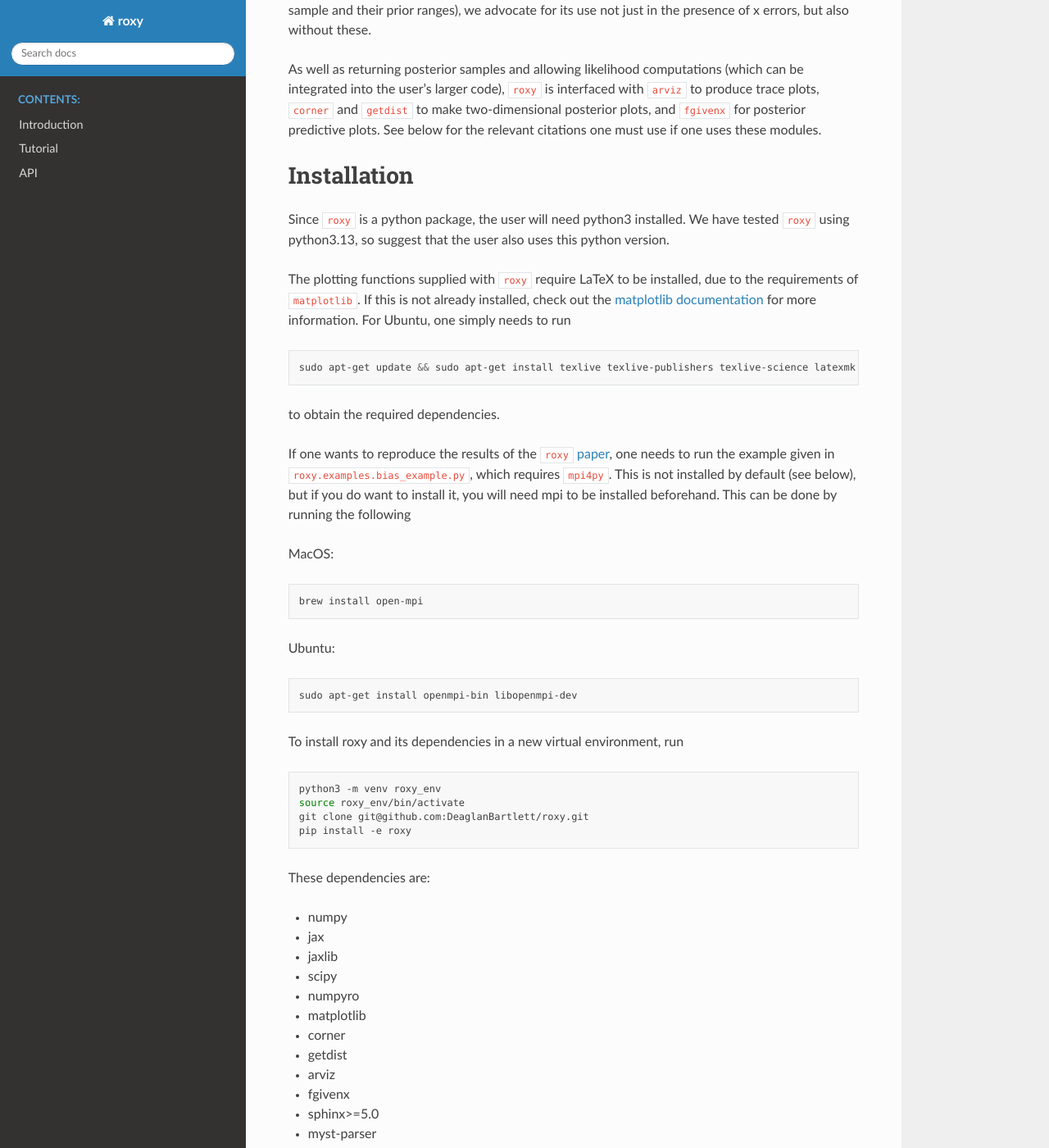
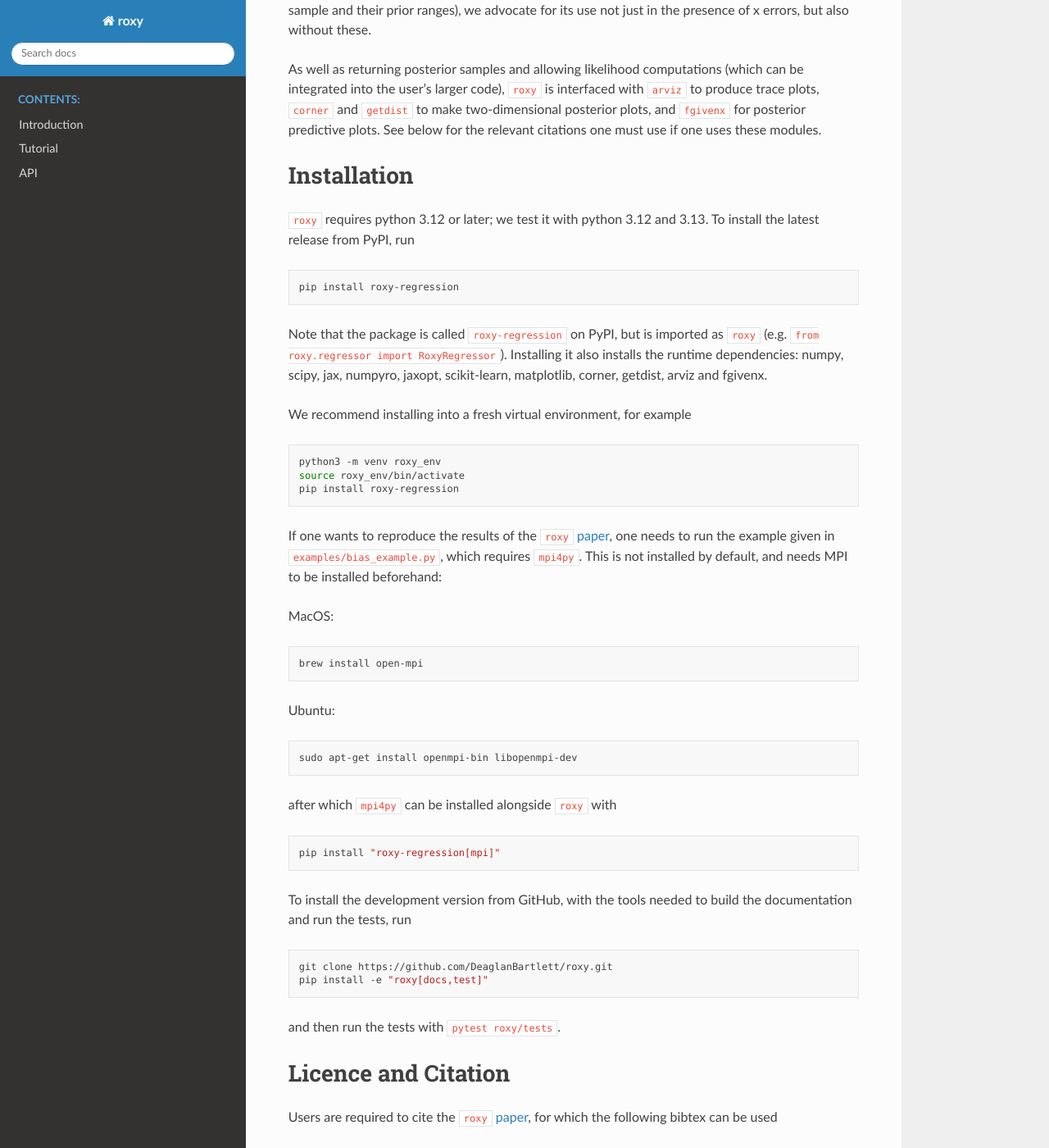
Before and after one commit to DeaglanBartlett/roxy, a Sphinx documentation site: the page built from docs/source/index.rst, in a window 1280 px wide and 1400 px high, scrolled down 1655 px. Shown: the whole window at 82% size. Built offline with Sphinx 7.4.7 and the Read the Docs theme 3.1.0, drawn with Linux system fonts in a browser that asks for light colours; some of the changed text lies outside the part shown.

Commit message:
Prepare package for publication on PyPI (#44) (#45)
* Prepare package for publication on PyPI (#44)

- Replace setup.py with pyproject.toml (PEP 621/639 metadata, SPDX licence,
  README as long description, project URLs, updated classifiers)
- Depend on fgivenx>=2.5.2 from PyPI instead of a git URL, which PyPI rejects
- Move sphinx tooling to a `docs` extra; add `test` and `mpi` extras (keep
  `all`); drop unused prettytable and redundant jaxlib; require arviz>=1.0.0
- Add LICENSE file and roxy/__init__.py with single-source __version__ (1.0.1)
- Docs take their version from roxy.__version__; Read the Docs installs .[docs]
- README: pip install instructions; drop LaTeX requirement (tests pass without it)
- CI: build sdist/wheel, twine check, and test the installed wheel on
  Linux/macOS/Windows with Python 3.11 and 3.13; add Trusted Publishing
  workflow (TestPyPI on manual dispatch, PyPI on GitHub release)
- Untrack tests/junit/test-results.xml

Co-Authored-By: Claude Opus 5.5 <noreply@anthropic.com>

* Rename PyPI distribution to roxy-regression (import name stays roxy)

The name 'roxy' is not allowed on PyPI.

Co-Authored-By: Claude Opus 5.5 <noreply@anthropic.com>

* Update bibtex and years

* Require Python >=3.12

arviz>=1.0 (and recent jax) require Python >=3.12, so the wheel could not be
installed on 3.11 in CI. Test on 3.12 and 3.13 instead.

Co-Authored-By: Claude Opus 5.5 <noreply@anthropic.com>

---------

Co-authored-by: Claude Opus 5.5 <noreply@anthropic.com>

```diff
--- a/README.rst
+++ b/README.rst
@@ -76,29 +76,35 @@ the relevant citations one must use if one uses these modules.
 Installation
 ============
 
-Requirements
-~~~~~~~~~~~~
+Installing
+~~~~~~~~~~
 
-Since ``roxy`` is a python package, the user will need python3 installed.
-We have tested ``roxy`` using python3.13, so suggest that the user also uses
-this python version.
-
-The plotting functions supplied with ``roxy`` require LaTeX to be installed, due to the
-requirements of ``matplotlib``. If this is not already installed, check out the
-`matplotlib documentation <https://matplotlib.org/stable/users/explain/text/usetex.html>`_
-for more information. For Ubuntu, one simply needs to run
+``roxy`` requires python 3.12 or later; we test it with python 3.12 and 3.13.
+To install the latest release from PyPI, run
 
 .. code:: bash
 
-	sudo apt-get update && sudo apt-get install texlive texlive-publishers texlive-science latexmk cm-super dvipng
+	pip install roxy-regression
 
-to obtain the required dependencies.
+Note that the package is called ``roxy-regression`` on PyPI, but is imported
+as ``roxy`` (e.g. ``from roxy.regressor import RoxyRegressor``).
+Installing it also installs the runtime dependencies: numpy, scipy, jax, numpyro, jaxopt,
+scikit-learn, matplotlib, corner, getdist, arviz and fgivenx.
+
+We recommend installing into a fresh virtual environment, for example
+
+.. code:: bash
+
+	python3 -m venv roxy_env
+	source roxy_env/bin/activate
+	pip install roxy-regression
+
+Optional extras
+~~~~~~~~~~~~~~~
 
 If one wants to reproduce the results of the ``roxy`` `paper <https://arxiv.org/abs/2309.00948>`_,
-one needs to run the example given in ``roxy.examples.bias_example.py``, which requires
-``mpi4py``.
-This is not installed by default (see below), but if you do want to install it, you will need
-mpi to be installed beforehand. This can be done by running the following
+one needs to run the example given in ``examples/bias_example.py``, which requires
+``mpi4py``. This is not installed by default, and needs MPI to be installed beforehand:
 
 MacOS:
 
@@ -112,50 +118,24 @@ Ubuntu:
 
 	sudo apt-get install openmpi-bin libopenmpi-dev
 
-Installing
-~~~~~~~~~~
-
-To install roxy and its dependencies in a new virtual environment, run
+after which ``mpi4py`` can be installed alongside ``roxy`` with
 
 .. code:: bash
 
-        python3 -m venv roxy_env
-        source roxy_env/bin/activate
-        git clone git@github.com:DeaglanBartlett/roxy.git
-        pip install -e roxy
+	pip install "roxy-regression[mpi]"
 
-These dependencies are:
+Development version
+~~~~~~~~~~~~~~~~~~~
 
-- numpy
-- jax
-- jaxlib
-- scipy
-- numpyro
-- matplotlib
-- corner
-- getdist
-- arviz
-- fgivenx
-- sphinx>=5.0
-- myst-parser
-- sphinx-rtd-theme
-- scikit-learn
-- jaxopt
-- prettytable
-
-If you are unable to clone the repo with the above, try the https version instead
+To install the development version from GitHub, with the tools needed to build the
+documentation and run the tests, run
 
 .. code:: bash
 
-        git clone https://github.com/DeaglanBartlett/roxy.git
+	git clone https://github.com/DeaglanBartlett/roxy.git
+	pip install -e "roxy[docs,test]"
 
-To run the script ``roxy.examples.bias_example.py``, you will need to install ``mpi4py``
-which can be done alongside installing ``roxy`` by, instead of using the ``pip install``
-instruction above,  running
-
-.. code:: bash
-
-	pip install -e "roxy[all]"
+and then run the tests with ``pytest roxy/tests``.
 
 
 Licence and Citation
--- a/docs/source/conf.py
+++ b/docs/source/conf.py
@@ -26,7 +26,10 @@ copyright = "2023, Deaglan Bartlett and Harry Desmond"
 author = "Deaglan Bartlett and Harry Desmond"
 
 # The full version, including alpha/beta/rc tags
-release = "0.0.1"
+from roxy import __version__  # noqa: E402
+
+release = __version__
+version = __version__
 
 
 # -- General configuration ---------------------------------------------------
--- /dev/null
+++ b/roxy/__init__.py
@@ -0,0 +1,3 @@
+"""roxy: Regression and Optimisation with X and Y errors."""
+
+__version__ = "1.0.1"
```
Also changed, not shown: other parts of README.rst (+11 -14 lines), docs/requirements.txt (deleted, +0 -15 lines), pyproject.toml (added, +60 -0 lines), requirements.txt (+3 -16 lines), setup.py (deleted, +0 -39 lines), .readthedocs.yaml, 8 other files.
